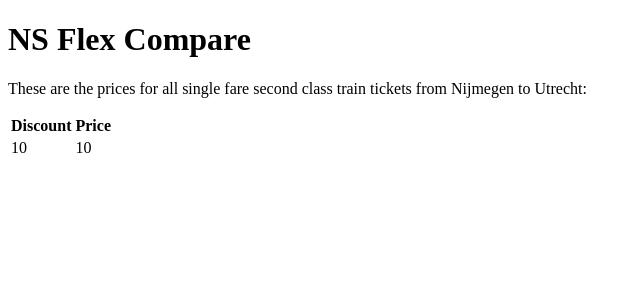
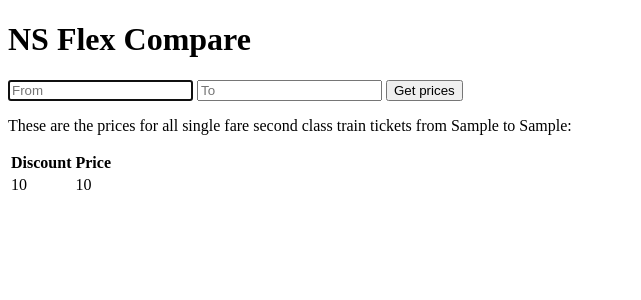
Before and after one commit to navase/ns-flex-compare, a Flask app: template templates/index.html in a window 1280 px wide. Shown: the top 300 px of the page, without its empty margins (0-641 px from the left). Run offline with Flask 3, Linux system fonts and the light colour scheme; the template is opened without the code that fills it: most values are stand-ins (such as "Sample title", 1, 10 or a date in 2020); parts of the project's set-up code (start-up, migrations or seed data) failed here and were passed over.

Commit message:
Add form to submit From and To station

```diff
--- a/app.py
+++ b/app.py
@@ -1,6 +1,6 @@
 import os
 from dotenv import load_dotenv
-from flask import Flask, render_template
+from flask import Flask, render_template, request
 import locale
 import requests
 
@@ -9,28 +9,35 @@ locale.setlocale(locale.LC_ALL, 'nl_NL')
 app = Flask(__name__)
 
 
-@app.route('/')
+@app.route('/', methods=['GET', 'POST'])
 def index():
-    # Get price from nijmegen to utrecht from ns api
-    url = 'https://gateway.apiportal.ns.nl/public-prijsinformatie/prices?fromStation=Nijmegen&toStation=Utrecht'
-    headers = {'Ocp-Apim-Subscription-Key': os.environ.get('PUBLIC_PRICE_INFORMATION_KEY')}
-    response = requests.get(url, headers=headers)
-    data = response.json()
+    if request.method == "POST":
+        fromStation = request.form.get("fromStation")
+        toStation = request.form.get("toStation")
 
-    # Select only the prices for a single fare in second class
-    prices = []
-    for price_option in data['priceOptions']:
-        if price_option['type'] == 'ROUTE_WITHOUT_OPTIONS':
-            for total_price in price_option['totalPrices']:
-                if total_price['classType'] == 'SECOND' and total_price['productType'] == 'SINGLE_FARE':
-                    prices.append(total_price)
+        # Get prices from fromStation to toStation from NS API
+        url = "https://gateway.apiportal.ns.nl/public-prijsinformatie/prices?fromStation={}&toStation={}".format(fromStation, toStation)
+        headers = {'Ocp-Apim-Subscription-Key': os.environ.get('PUBLIC_PRICE_INFORMATION_KEY')}
+        response = requests.get(url, headers=headers)
+        data = response.json()
 
-    # Sort by price, lowest first
-    prices = sorted(prices, key=lambda k: k['price'])
+        # Select only the prices for a single fare in second class
+        prices = []
+        for price_option in data['priceOptions']:
+            if price_option['type'] == 'ROUTE_WITHOUT_OPTIONS':
+                for total_price in price_option['totalPrices']:
+                    if total_price['classType'] == 'SECOND' and total_price['productType'] == 'SINGLE_FARE':
+                        prices.append(total_price)
 
-    # Format price in euros and discount as text
-    for price in prices:
-        price['price'] = locale.currency(price['price'] / 100, grouping=True).replace('Eu', '€')
-        price['discount'] = price['discountType'].replace('_', ' ').capitalize()
+        # Sort by price, lowest first
+        prices = sorted(prices, key=lambda k: k['price'])
 
-    return render_template('index.html', prices=prices)
+        # Format price in euros and discount as text
+        for price in prices:
+            price['price'] = locale.currency(price['price'] / 100, grouping=True).replace('Eu', '€')
+            price['discount'] = price['discountType'].replace('_', ' ').capitalize()
+
+        return render_template('index.html', prices=prices, fromStation=fromStation, toStation=toStation)
+
+    else:
+        return render_template('index.html')
--- a/templates/index.html
+++ b/templates/index.html
@@ -10,7 +10,14 @@
     <body>
         <h1>NS Flex Compare</h1>
 
-        <p>These are the prices for all single fare second class train tickets from Nijmegen to Utrecht:</p>
+        <form action="/" method="post">
+            <input autocomplete="off" autofocus id="fromStation" name="fromStation" placeholder="From" type="text">
+            <input autocomplete="off" autofocus id="toStation" name="toStation" placeholder="To" type="text">
+            <button class="btn btn-primary" type="submit">Get prices</button>
+        </form>
+
+        {% if prices %}
+            <p>These are the prices for all single fare second class train tickets from {{ fromStation }} to {{ toStation }}:</p>
 
             <table>
                 <thead>
@@ -29,5 +36,7 @@
                     {% endfor %}
                 </tbody>
             </table>
+        {% endif %}
+
     </body>
 </html>
```
Lines whose indentation alone changed are shown as unchanged.
